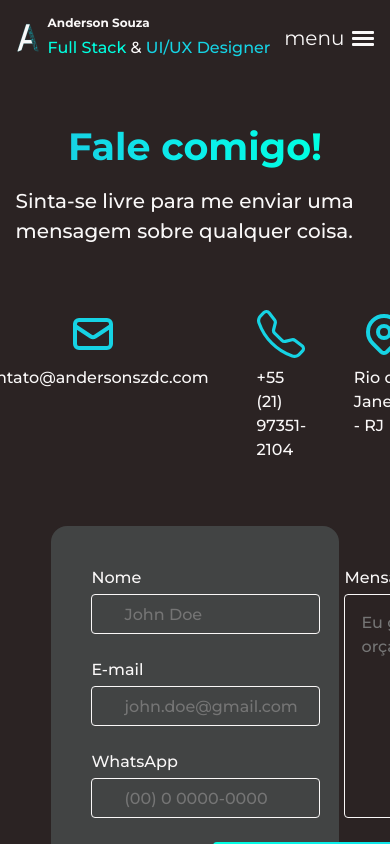
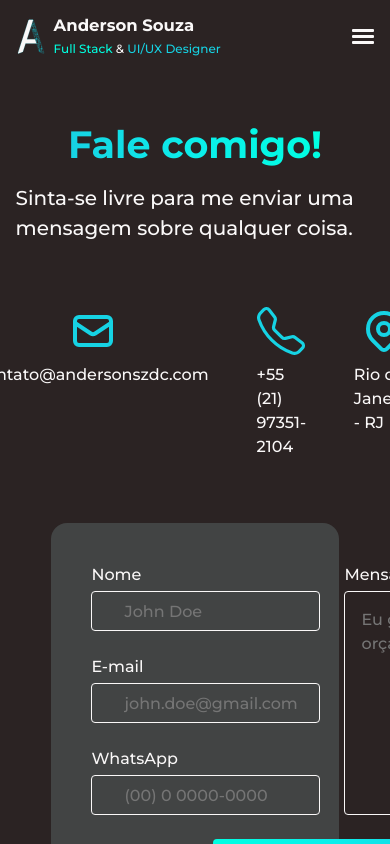
Before and after one commit to andersonszdc/My-site, a Next.js app: page /contatos in a window 390 px wide. Shown: the top 844 px of the page. Built offline with nearby package versions, Linux system fonts and the light colour scheme; no server answers.

Commit message:
responsive header

```diff
--- a/src/sections/header/index.tsx
+++ b/src/sections/header/index.tsx
@@ -57,7 +57,7 @@ const Index = ({ toggleColors }: HeaderProps) => {
           </Me>
         </Link>
         <MenuBtn isClicked={isClicked} onClick={handleClick}>
-          <p>menu</p>
+          <p className="label">menu</p>
           <div className="burger">
             <span className="one" />
             <span className="two" />
--- a/src/sections/header/styles.ts
+++ b/src/sections/header/styles.ts
@@ -1,6 +1,5 @@
 import styled from "styled-components";
 import { StyledProps } from ".";
-import { bleen } from "../../styles/global";
 
 export const Wrapper = styled.div<StyledProps>`
   display: flex;
@@ -38,14 +37,12 @@ export const Me = styled.div<StyledProps>`
     color: ${({ theme }) => theme.colors.blue};
   }
   @media (max-width: 400px) {
+    --text-multiplier: 0.75;
     .me__logo {
-      width: 2.4rem;
+      width: 3rem;
     }
     .me__title {
-      font-size: 1.2rem;
-    }
-    .me__subtitle {
-      font-size: 0.9rem;
+      margin-bottom: 0.4rem;
     }
   }
 `;
@@ -56,7 +53,7 @@ export const MenuBtn = styled.div<StyledProps>`
   gap: 0.8rem;
   cursor: pointer;
   z-index: 10;
-  p {
+  .label {
     color: ${(props) => props.theme.colors.text};
     transition: 0.5s cubic-bezier(0.3, 0, 0.5, 1);
     font-size: 2rem;
@@ -76,11 +73,13 @@ export const MenuBtn = styled.div<StyledProps>`
     border-radius: 0.1rem;
     transition: all 0.3s linear;
   }
+
   @media (pointer: fine) {
     :hover {
       opacity: 0.8;
     }
   }
+
   ${({ isClicked }) =>
     !isClicked &&
     `
@@ -90,6 +89,7 @@ export const MenuBtn = styled.div<StyledProps>`
             }
         }
     `}
+
   ${({ isClicked }) =>
     isClicked &&
     `
@@ -109,4 +109,9 @@ export const MenuBtn = styled.div<StyledProps>`
             }
         }
     `}
+    @media (max-width: 400px) {
+    .label {
+      display: none;
+    }
+  }
 `;
```
